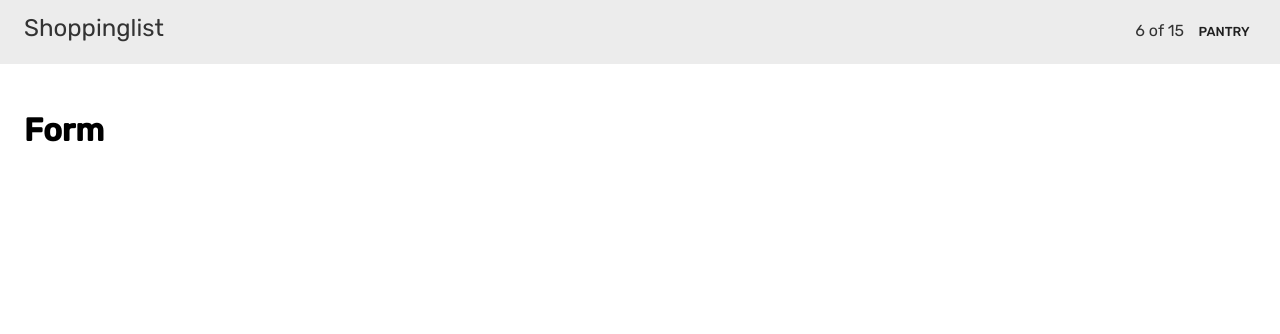
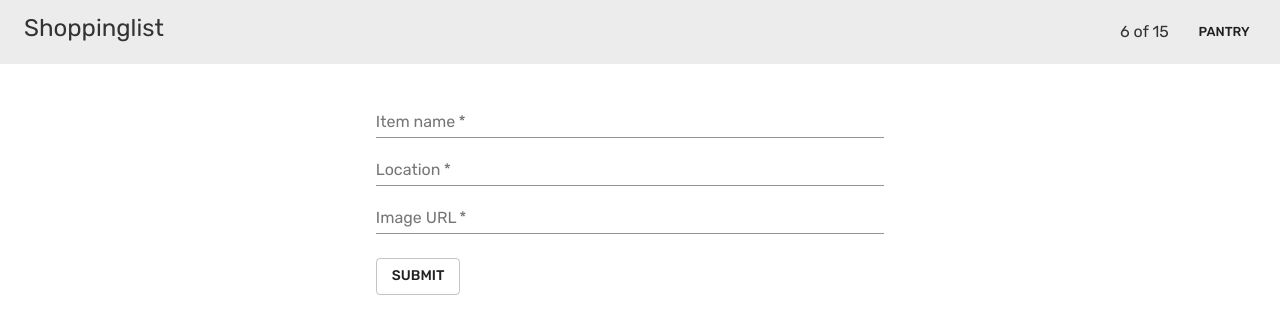
Before and after one commit to mcylinder/hannafords, a React (Create React App) app in the folder shopping-list/: page /form in a window 1280 px wide. Shown: the top 334 px of the page. Built offline with nearby package versions, Linux system fonts and the light colour scheme.

Commit message:
Add pages and static form

```diff
--- a/shopping-list/src/App.js
+++ b/shopping-list/src/App.js
@@ -6,8 +6,6 @@ import Shoppinglist from './pages/Shoppinglist';
 
 import { createTheme, ThemeProvider } from '@material-ui/core'
 import Layout from './layout/Layout';
-
-
 
 const theme = createTheme({
   typography: {
@@ -18,7 +16,6 @@ const theme = createTheme({
     fontWeightBold: 500,
   }
 })
-
 
 export default function App() {
   return (
--- a/shopping-list/src/components/ListItem.js
+++ b/shopping-list/src/components/ListItem.js
@@ -1,9 +1,60 @@
-import React from 'react'
+import { Card, CardMedia } from '@material-ui/core'
+import CardContent from '@material-ui/core/CardContent'
+import Typography from '@material-ui/core/Typography'
+import { makeStyles } from '@material-ui/styles'
 
-export default function ListItem() {
+const useStyles = makeStyles((theme) => {
+    return {
+        cardMedia: {
+            objectFit: 'contain',
+            [theme.breakpoints.up('lg')]: {
+                height: theme.spacing(20)
+            },
+            [theme.breakpoints.down('md')]: {
+                height: theme.spacing(20),
+            },
+            [theme.breakpoints.down('md')]: {
+                height: theme.spacing(20),
+            },
+        },
+        cardContent: {
+            paddingBottom: theme.spacing(.5),
+            "&:last-child": {
+                paddingBottom: theme.spacing(.5),
+            }
+        },
+        card: {
+            margin: theme.spacing(1)
+        },
+        headline: {
+            [theme.breakpoints.up('md')]: {
+                fontSize: '1.3rem'
+            },
+            fontSize: '1rem'
+        }
+    }
+});
+
+export default function ListItem({ item }) {
+
+    const classes = useStyles();
+
     return (
-        <div>
-            <h1>List Item</h1>
-        </div>
+        <Card className={classes.card} >
+            <CardMedia
+                className={classes.cardMedia}
+                component="img"
+                image={'https://images.hannaford.com/GetImage.aspx?vector=tgmLgEGqWy7oNDXOltTKqbOI0mZoybxdfnPtoW7oOghi4IZyK2wC0g=='}
+                alt="green iguana"
+            />
+            <CardContent className={classes.cardContent}>
+                <Typography gutterBottom variant="h5" component="div" className={classes.headline}>
+                    {item}
+                </Typography>
+                <Typography variant="overline" display="block" gutterBottom>
+                    Aisle 6
+                </Typography>
+            </CardContent>
+        </Card>
     )
 }
--- a/shopping-list/src/components/PantryItem.js
+++ b/shopping-list/src/components/PantryItem.js
@@ -1,9 +1,61 @@
-import React from 'react'
+import { makeStyles } from '@material-ui/styles'
 
-export default function PantryItem() {
+import { CardMedia, Checkbox, IconButton } from '@material-ui/core';
+import BookmarkBorder from '@material-ui/icons/BookmarkBorder';
+import Bookmark from '@material-ui/icons/Bookmark';
+import Delete from '@material-ui/icons/Delete';
+import Edit from '@material-ui/icons/Edit';
+import TableRow from '@material-ui/core/TableRow';
+import TableCell from '@material-ui/core/TableCell';
+
+const useStyles = makeStyles((theme) => {
+    return {
+        cardMedia: {
+            objectFit: 'contain',
+            height: theme.spacing(9),
+        },
+    }
+});
+
+export default function PantryItem({ row }) {
+
+    const classes = useStyles();
+
     return (
-        <div>
-            <h1>Pantry Item</h1>
-        </div>
+        <TableRow
+            sx={{ '&:last-child td, &:last-child th': { border: 0 } }}
+        >
+            <TableCell component="th" scope="row">
+                <Checkbox
+                    // checked
+                    icon={<BookmarkBorder />}
+                    checkedIcon={<Bookmark />}
+                />
+            </TableCell>
+
+            <TableCell component="th" scope="row">
+                <CardMedia
+                    className={classes.cardMedia}
+                    component="img"
+                    image={'https://images.hannaford.com/GetImage.aspx?vector=fR46NeaI7CSRJCnzCVdqRONgRpRqCxtWAZbG+kWHrkke21xRZClo8jdaqitFi03g'}
+                    alt="green iguana"
+                />
+            </TableCell>
+
+            <TableCell component="th" scope="row">
+                {row.name}
+            </TableCell>
+
+            <TableCell align="right">{row.location}</TableCell>
+
+            <TableCell >
+                <IconButton aria-label="delete">
+                    <Delete />
+                </IconButton>
+                <IconButton aria-label="edit">
+                    <Edit />
+                </IconButton>
+            </TableCell>
+        </TableRow>
     )
 }
--- a/shopping-list/src/layout/Layout.js
+++ b/shopping-list/src/layout/Layout.js
@@ -1,6 +1,9 @@
+import { useLocation } from 'react-router-dom'
+
 import { AppBar, Box, Button, Container, Toolbar, Typography } from '@material-ui/core'
 import { makeStyles } from '@material-ui/styles'
-import React from 'react'
+import { Link } from 'react-router-dom';
+import Add from '@material-ui/icons/Add';
 
 const useStyles = makeStyles((theme) => {
     return {
@@ -18,7 +21,10 @@ const useStyles = makeStyles((theme) => {
             marginTop: '64px',
             height: '100vh'
         },
-        header: { marginRight: theme.spacing(1) },
+        header: {
+            marginRight: theme.spacing(1),
+            color: '#333333',
+        },
         toolBar: {
             display: 'flex',
             flexDirection: 'row',
@@ -26,7 +32,11 @@ const useStyles = makeStyles((theme) => {
         },
         box: {
             display: 'flex',
-            alignItems: 'baseline',
+            alignItems: 'center',
+            justifyContent: 'space-between',
+            width: theme.spacing(17),
+            height: theme.spacing(7)
+
         },
         countStatus: {
             marginRight: theme.spacing(1)
@@ -36,6 +46,7 @@ const useStyles = makeStyles((theme) => {
 
 export default function Layout({ children }) {
     const classes = useStyles();
+    const location = useLocation();
 
     return (
         <div className={classes.root}>
@@ -46,12 +57,21 @@ export default function Layout({ children }) {
             >
 
                 <Toolbar className={classes.toolBar}>
+                    <Link style={{ textDecoration: 'none' }} to="/">
                     <Typography gutterBottom variant="h5" className={classes.header} component="div" >Shoppinglist</Typography>
+                    </Link>
                     <Box className={classes.box}>
                         <Typography className={classes.countStatus}>
                             6 of 15
                         </Typography>
-                        <Button size="small">Pantry</Button>
+                        {location.pathname === '/pantry' ? (
+                            <Link style={{ textDecoration: 'none' }} to="/form">
+                                <Add style={{ color: 'black' }} />
+                            </Link>
+                        ) : (
+                            <Link style={{ textDecoration: 'none' }} to="/pantry">
+                                    <Button size="small">Pantry</Button>
+                            </Link>)}
                     </Box>
                 </Toolbar>
             </AppBar>
--- a/shopping-list/src/pages/Form.js
+++ b/shopping-list/src/pages/Form.js
@@ -1,9 +1,56 @@
-import React from 'react'
+import { Box, Button, TextField } from "@material-ui/core";
+import { makeStyles } from '@material-ui/styles'
+
+
+const useStyles = makeStyles((theme) => {
+    return {
+        textInput: {
+            marginRight: theme.spacing(2),
+        },
+        formStyle: {
+            maxWidth: '52ch',
+            margin: '0 auto'
+        },
+        formButton: {
+            marginTop: theme.spacing(3),
+        },
+    }
+});
 
 export default function Form() {
+    const classes = useStyles();
+
     return (
-        <div>
-            <h1>Form</h1>
-        </div>
+        <Box component="form"
+            sx={{ '& .MuiTextField-root': { m: 1, width: '50ch' }, }}
+            autoComplete="off"
+            className={classes.formStyle}
+        >
+
+            <TextField
+                required
+                id="outlined-required"
+                label="Item name"
+                defaultValue=""
+                className={classes.textInput}
+            />
+            <TextField
+                required
+                id="outlined-required"
+                label="Location"
+                defaultValue=""
+                className={classes.textInput}
+            />
+            <TextField
+                required
+                id="outlined-required"
+                label="Image URL"
+                defaultValue=""
+                className={classes.textInput}
+            />
+
+            <Button variant="outlined" disabled={false} className={classes.formButton}>Submit</Button>
+
+        </Box>
     )
 }
--- a/shopping-list/src/pages/Pantry.js
+++ b/shopping-list/src/pages/Pantry.js
@@ -1,9 +1,63 @@
-import React from 'react'
+
+import PantryItem from '../components/PantryItem';
+
+import Table from '@material-ui/core/Table';
+import TableBody from '@material-ui/core/TableBody';
+import TableCell from '@material-ui/core/TableCell';
+import TableContainer from '@material-ui/core/TableContainer';
+import TableHead from '@material-ui/core/TableHead';
+import TableRow from '@material-ui/core/TableRow';
+import Paper from '@material-ui/core/Paper';
+
+import { makeStyles } from '@material-ui/styles'
+
+
+const useStyles = makeStyles((theme) => {
+    return {
+
+        cardMedia: {
+            objectFit: 'contain',
+            height: theme.spacing(9),
+        },
+
+    }
+});
+
+function createData(name, location) {
+    return { name, location };
+}
+
+const rows = [
+    createData('Frozen yoghurt1', '6A'),
+    createData('Frozen yoghurt2', '6A'),
+    createData('Frozen yoghurt3', '6A'),
+    createData('Frozen yoghurt4', '6A'),
+    createData('Frozen yoghurt5', '6A'),
+    createData('Frozen yoghurt6', '6A'),
+];
 
 export default function Pantry() {
+
+    const classes = useStyles();
+
     return (
-        <div>
-            <h1>Pantry</h1>
-        </div>
+        <TableContainer component={Paper}>
+            <Table sx={{ minWidth: 650 }} aria-label="simple table">
+                <TableHead>
+                    <TableRow>
+                        <TableCell>Save</TableCell>
+                        <TableCell></TableCell>
+                        <TableCell>Name</TableCell>
+                        <TableCell align="right">Location</TableCell>
+                        <TableCell></TableCell>
+                    </TableRow>
+                </TableHead>
+                <TableBody>
+                    {rows.map((row) => (
+                        <PantryItem key={row.name} row={row} />
+                    ))}
+                </TableBody>
+            </Table>
+        </TableContainer>
     )
 }
--- a/shopping-list/src/pages/Shoppinglist.js
+++ b/shopping-list/src/pages/Shoppinglist.js
@@ -1,44 +1,13 @@
 import React from 'react'
 
-import { Box, Card, CardMedia, createMuiTheme, Grid } from '@material-ui/core'
-import CardContent from '@material-ui/core/CardContent'
-import Typography from '@material-ui/core/Typography'
-import { makeStyles, useTheme } from '@material-ui/styles'
+import { Box } from '@material-ui/core'
+import { useTheme } from '@material-ui/styles'
+import ListItem from '../components/ListItem';
 
-const useStyles = makeStyles((theme) => {
-    return {
-        cardMedia: {
-            objectFit: 'contain',
-            [theme.breakpoints.up('lg')]: {
-                height: theme.spacing(20)
-            },
-            [theme.breakpoints.down('md')]: {
-                height: theme.spacing(20),
-            },
-            [theme.breakpoints.down('md')]: {
-                height: theme.spacing(20),
-            },
-        },
-        cardContent: {
-            paddingBottom: theme.spacing(.5),
-            "&:last-child": {
-                paddingBottom: theme.spacing(.5),
-            }
-        },
-        card: {
-            margin: theme.spacing(1)
-        },
-        headline: {
-            [theme.breakpoints.up('md')]: {
-                fontSize: '1.3rem'
-            },
-            fontSize: '1rem'
-        }
-    }
-});
 
 export default function Shoppinglist() {
 
+    // const classes = useStyles();
     const theme = useTheme();
     const gridContainer = {
         display: "grid",
@@ -53,54 +22,19 @@ export default function Shoppinglist() {
         },
     };
 
-    const classes = useStyles();
-    const test_img = ['https://images.hannaford.com/GetImage.aspx?vector=tgmLgEGqWy7oNDXOltTKqbOI0mZoybxdfnPtoW7oOghi4IZyK2wC0g==',
-        'https://images.hannaford.com/GetImage.aspx?vector=fR46NeaI7CSRJCnzCVdqRONgRpRqCxtWAZbG+kWHrkke21xRZClo8jdaqitFi03g'];
-    const test_data = [
-        'English Muffins',
-        'Salt',
-        'Bag of Arugula and long title here',
-        'Mushrooms',
-        'Selzer',
-        'English Muffins',
-        'Salt',
-        'Bag of Arugula',
-        'Mushrooms',
-        'Selzer',
-        'English Muffins',
-        'Salt',
-        'Bag of Arugula',
-        'Mushrooms',
-        'Selzer'
+    const shopping_tiles = ['English Muffins', 'Salt', 'Bag of Arugula and long title here', 'Mushrooms', 'Selzer', 'English Muffins', 'Salt', 'Bag of Arugula', 'Mushrooms', 'Selzer', 'English Muffins', 'Salt', 'Bag of Arugula', 'Mushrooms', 'Selzer'
 
     ].map((item, ii) => {
         return (
-            <Card
-                className={classes.card}
-                key={ii}
-            >
-                <CardMedia
-                    className={classes.cardMedia}
-                    component="img"
-                    image={test_img[ii % 2]}
-                    alt="green iguana"
-                />
-                <CardContent className={classes.cardContent}>
-                    <Typography gutterBottom variant="h5" component="div" className={classes.headline}>
-                        {item}
-                    </Typography>
-                    <Typography variant="overline" display="block" gutterBottom>
-                        Aisle 6
-                    </Typography>
-                </CardContent>
-            </Card>
+            <ListItem item={item} key={ii} />
+
         );
     })
 
     return (
         <div>
             <Box sx={gridContainer}>
-                {test_data}
+                {shopping_tiles}
             </Box>
         </div>
     )
```
Also changed, not shown: shopping-list/src/layout/Header.js (deleted, +0 -9 lines), shopping-list/commit_plan.txt.
